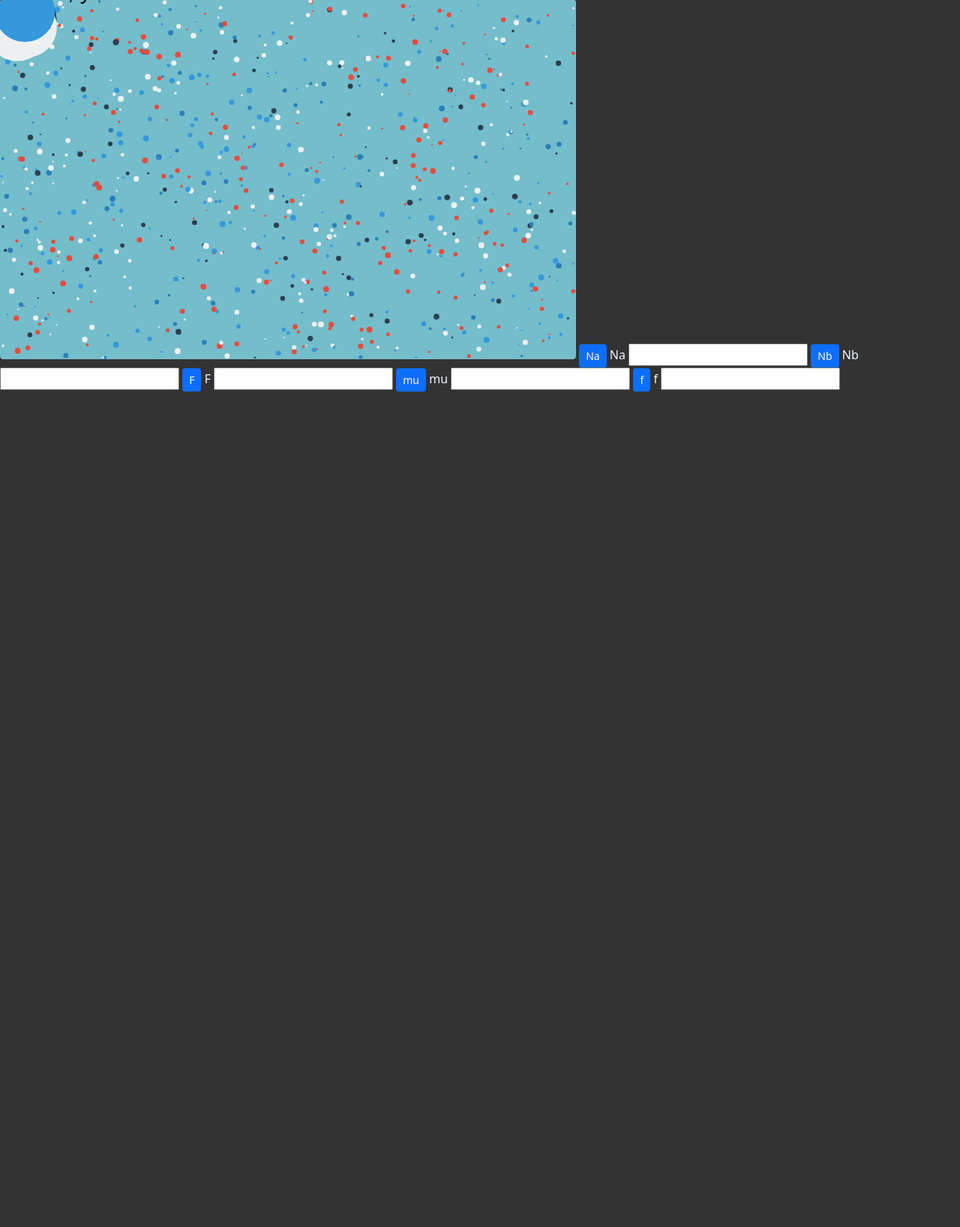
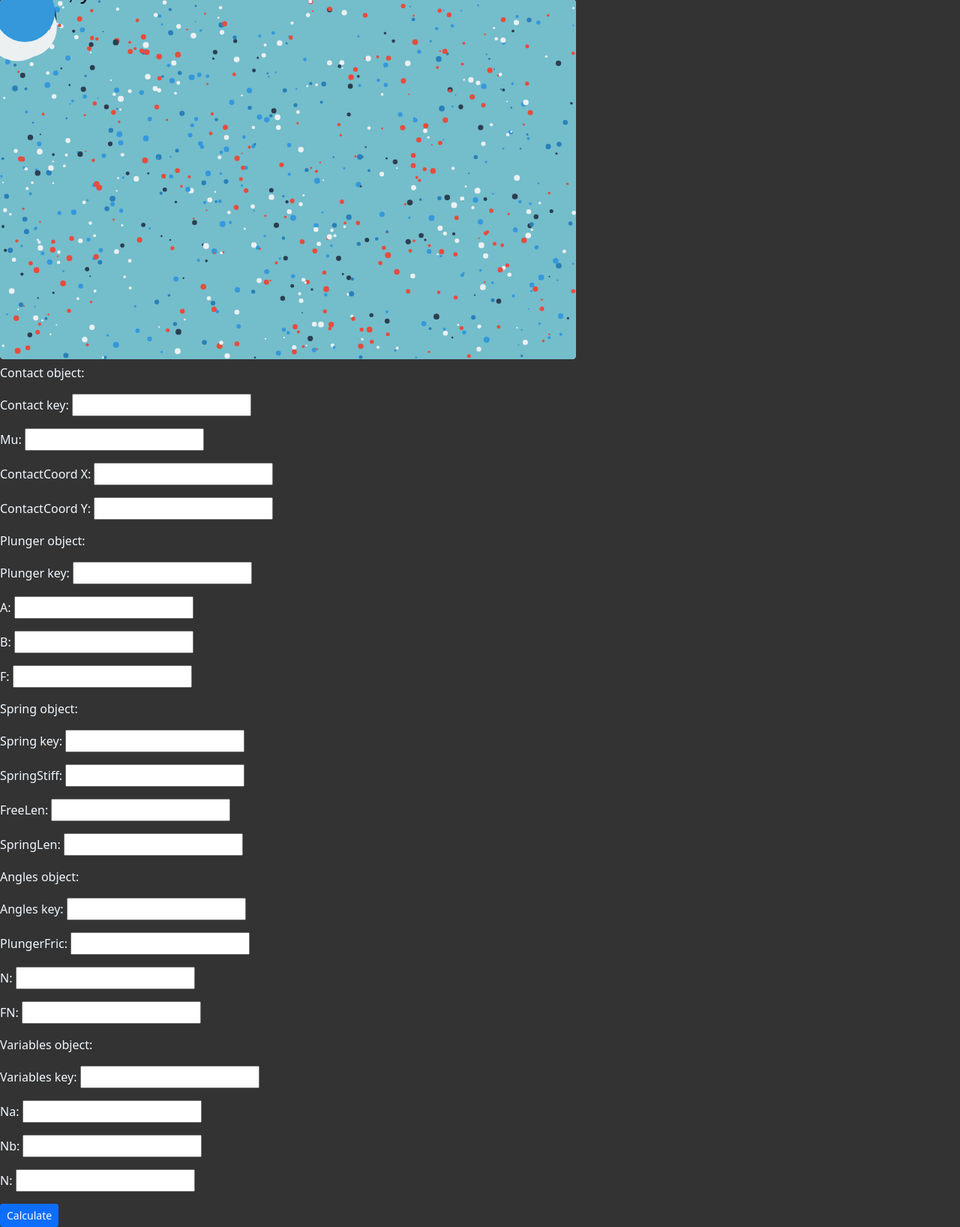
Before and after one commit to Dmytro-kur/ForceCalc, a Django app: template ForceApp/force/templates/force/calculation.html in a window 1280 px wide. Shown: the part 137-1773 px from the top of the page at 75% size. Before the commit the page ends 659 px from the top, so only its background shows below. Run offline with Django 3.2, Linux system fonts and the light colour scheme; the template is opened without the code that fills it: values that come from a table or form of the project are taken from there, others are empty; tables that the repository leaves empty hold one stand-in row (values such as "Sample post").

Commit message:
Generation

```diff
--- a/ForceApp/force/models.py
+++ b/ForceApp/force/models.py
@@ -41,28 +41,28 @@ class Project(models.Model):
 class Contact(models.Model):
 
     datetime = models.DateTimeField(auto_now_add=True)
-    key = models.CharField(max_length=255, primary_key=True)
+    contact_key = models.CharField(max_length=255, primary_key=True)
 
     mu = models.FloatField()
     contactCoord_X = models.FloatField()
     contactCoord_Y = models.FloatField()
-    project = models.ForeignKey(Project, on_delete=models.CASCADE, related_name="project_contacts")
+    project = models.ForeignKey(Project, on_delete=models.CASCADE, related_name="contacts")
 
     def __str__(self):
-        return f"{self.description}"
+        return f"{self.contact_key}"
 
 class Plunger(models.Model):
 
     datetime = models.DateTimeField(auto_now_add=True)
-    key = models.CharField(max_length=255, primary_key=True)
+    plunger_key = models.CharField(max_length=255, primary_key=True)
 
     a = models.FloatField()
     b = models.FloatField()
     f = models.FloatField()
-    project = models.ForeignKey(Project, on_delete=models.CASCADE, related_name="project_plungers")
+    project = models.ForeignKey(Project, on_delete=models.CASCADE, related_name="plungers")
 
     def __str__(self):
-        return f"{self.description}"
+        return f"{self.plunger_key}"
 
     def is_valid_plunger(self):
         return round(self.a, 5) > 0 and round(self.b, 5) > 0
@@ -70,15 +70,15 @@ class Plunger(models.Model):
 class Spring(models.Model):
 
     datetime = models.DateTimeField(auto_now_add=True)
-    key = models.CharField(max_length=255, primary_key=True)
+    spring_key = models.CharField(max_length=255, primary_key=True)
 
     springStiff = models.FloatField()
     freeLen = models.FloatField()
     springLen = models.FloatField()
-    project = models.ForeignKey(Project, on_delete=models.CASCADE, related_name="project_springs")
+    project = models.ForeignKey(Project, on_delete=models.CASCADE, related_name="springs")
 
     def __str__(self):
-        return f"{self.description}"
+        return f"{self.spring_key}"
 
     def is_valid_spring(self):
         return round(self.freeLen, 5) > round(self.springLen, 5)
@@ -89,15 +89,15 @@ class Spring(models.Model):
 class Angles(models.Model):
 
     datetime = models.DateTimeField(auto_now_add=True)
-    key = models.CharField(max_length=255, primary_key=True)
+    angles_key = models.CharField(max_length=255, primary_key=True)
 
     plungerFric = models.FloatField()
     N = models.FloatField()
     FN = models.FloatField()
-    project = models.ForeignKey(Project, on_delete=models.CASCADE, related_name="project_angles")
+    project = models.ForeignKey(Project, on_delete=models.CASCADE, related_name="angles")
 
     def __str__(self):
-        return f"{self.description}"
+        return f"{self.angles_key}"
 
     def is_valid_angle(self):
         return round(self.N, 5) - 90 == round(self.FN, 5) or round(self.N, 5) + 90 == round(self.FN, 5)
@@ -105,15 +105,15 @@ class Angles(models.Model):
 class Variables(models.Model):
 
     datetime = models.DateTimeField(auto_now_add=True)
-    key = models.CharField(max_length=255, primary_key=True)
+    variables_key = models.CharField(max_length=255, primary_key=True)
 
     Na = models.FloatField()
     Nb = models.FloatField()
     N = models.FloatField()
-    project = models.ForeignKey(Project, on_delete=models.CASCADE, related_name="project_variables")
+    project = models.ForeignKey(Project, on_delete=models.CASCADE, related_name="variables")
 
     def __str__(self):
-        return f"{self.description}"
+        return f"{self.variables_key}"
 
     def calc_vars(Pl_F_tr_angle, F, a, b, f, mu, N_angle, F_tr_angle):
 
--- a/ForceApp/force/templates/force/calculation.html
+++ b/ForceApp/force/templates/force/calculation.html
@@ -8,25 +8,22 @@
     <canvas id="canvas" width="600" height="600"></canvas>
     <img id="source" src="{% static 'force/coding.png' %}" alt="icon">
 
-    <button class="btn btn-primary btn-sm">Na</button>
-    <label for="Na">Na</label>
-    <input id="Na" type="text">
+    <p>Contact object:</p>
+    <p>{{ ContactForm.as_p }}</p>
 
-    <button class="btn btn-primary btn-sm">Nb</button>
-    <label for="Na">Nb</label>
-    <input id="Nb" type="text">
+    <p>Plunger object:</p>
+    <p>{{ PlungerForm.as_p }}</p>
 
-    <button class="btn btn-primary btn-sm">F</button>
-    <label for="F">F</label>
-    <input id="F" type="text">
+    <p>Spring object:</p>
+    <p>{{ SpringForm.as_p }}</p>
 
-    <button class="btn btn-primary btn-sm">mu</button>
-    <label for="mu">mu</label>
-    <input id="mu" type="text">
+    <p>Angles object:</p>
+    <p>{{ AnglesForm.as_p }}</p>
 
-    <button class="btn btn-primary btn-sm">f</button>
-    <label for="f">f</label>
-    <input id="f" type="text">
+    <p>Variables object:</p>
+    <p>{{ VariablesForm.as_p }}</p>
+
+    <button class="btn btn-primary btn-sm">Calculate</button>
 
 {% endblock %}
 
--- a/ForceApp/force/urls.py
+++ b/ForceApp/force/urls.py
@@ -7,7 +7,7 @@ urlpatterns = [
     path("login", views.login_view, name="login"),
     path("logout", views.logout_view, name="logout"),
     path("register", views.register, name="register"),
-    path("calculation", views.calculation, name="calculation"),
+    path("calculation/<str:project>", views.calculation, name="calculation"),
 
     # API Routes
     path("projects/<str:query>", views.projects, name="projects"),
--- a/ForceApp/force/views.py
+++ b/ForceApp/force/views.py
@@ -17,6 +17,31 @@ class ProjectForm(ModelForm):
     class Meta:
         model = Project
         fields = ['project_number','project_name','assembly_number']
+
+class ContactForm(ModelForm):
+    class Meta:
+        model = Contact
+        fields = ['contact_key','mu','contactCoord_X', 'contactCoord_Y']
+
+class PlungerForm(ModelForm):
+    class Meta:
+        model = Plunger
+        fields = ['plunger_key','a','b', 'f']
+
+class SpringForm(ModelForm):
+    class Meta:
+        model = Spring
+        fields = ['spring_key','springStiff','freeLen', 'springLen']
+
+class AnglesForm(ModelForm):
+    class Meta:
+        model = Angles
+        fields = ['angles_key','plungerFric','N', 'FN']
+
+class VariablesForm(ModelForm):
+    class Meta:
+        model = Variables
+        fields = ['variables_key','Na','Nb', 'N']
 
 def index(request):
     return render(request, 'force/index.html', {
@@ -77,26 +102,70 @@ def register(request):
 @login_required
 def new_project(request):
 
-    byte_str = request.body
-    dict_str = byte_str.decode("UTF-8")
-    mydata = ast.literal_eval(dict_str)
+    if request.method == "POST":
+        byte_str = request.body
+        dict_str = byte_str.decode("UTF-8")
+        mydata = ast.literal_eval(dict_str)
 
-    project_data = ProjectForm(mydata)
+        project_data = ProjectForm(mydata)
 
-    if project_data.is_valid():
+        if project_data.is_valid():
 
-        project_creator = project_data.save(commit=False)
-        project_creator.user = request.user
-        project_creator.save()
+            project_creator = project_data.save(commit=False)
+            project_creator.user = request.user
+            project_creator.save()
 
-        return JsonResponse({"message": "New project is created."}, status=201)
-    else:
-        print(project_data.errors["project_number"])
-        return JsonResponse({"error": project_data.errors["project_number"][0]}, status=400)
+            return JsonResponse({"message": "New project is created."}, status=201)
+        else:
+            print(project_data.errors["project_number"])
+            return JsonResponse({"error": project_data.errors["project_number"][0]}, status=400)
 
 def projects(request, query):
 
-    if query == "all":
+    if request.method == "GET":
+        if query == "all":
+
+            # Get page number
+            page = int(request.GET.get("page"))
+            end = page*10
+            start = end - 10
+
+            # Generate list of projects
+            projects = Project.objects.order_by("-datetime")[start:end]
+
+            # Artificially delay speed of response
+            # time.sleep(0.3)
+
+            # Return list of projects
+            return JsonResponse([{"projects_count": Project.objects.count()}] +
+            [project.serialize() for project in projects], safe=False)
+
+        projects_user = Project.objects.none()
+        projects_email = Project.objects.none()
+        projects_num = Project.objects.none()
+        projects_name = Project.objects.none()
+        projects_ass = Project.objects.none()
+
+        # make queries
+        try:
+            user_name = User.objects.filter(username__icontains=query).first()
+            projects_user = Project.objects.filter(user=user_name)
+        except User.DoesNotExist:
+            pass
+
+        try:
+            user_email = User.objects.filter(email__icontains=query).first()
+            projects_email = Project.objects.filter(user=user_email)
+        except User.DoesNotExist:
+            pass
+
+        projects_num = Project.objects.filter(project_number__icontains=query)
+        projects_name = Project.objects.filter(project_name__icontains=query)
+        projects_ass = Project.objects.filter(assembly_number__icontains=query)
+
+        projects = Project.objects.none()
+        projects_all = projects.union(projects_user, projects_email,
+                                projects_num, projects_name, projects_ass)
 
         # Get page number
         page = int(request.GET.get("page"))
@@ -104,58 +173,28 @@ def projects(request, query):
         start = end - 10
 
         # Generate list of projects
-        projects = Project.objects.order_by("-datetime")[start:end]
+        projects = projects_all.order_by("-datetime")[start:end]
 
         # Artificially delay speed of response
         # time.sleep(0.3)
 
         # Return list of projects
-        return JsonResponse([{"projects_count": Project.objects.count()}] +
+
+        return JsonResponse([{"projects_count": projects_all.count()}] +
         [project.serialize() for project in projects], safe=False)
 
-    projects_user = Project.objects.none()
-    projects_email = Project.objects.none()
-    projects_num = Project.objects.none()
-    projects_name = Project.objects.none()
-    projects_ass = Project.objects.none()
+@login_required
+def calculation(request, project):
 
-    # make queries
-    try:
-        user_name = User.objects.filter(username__icontains=query).first()
-        projects_user = Project.objects.filter(user=user_name)
-    except User.DoesNotExist:
-        pass
+    if request.method == "GET":
+        project_inst = Project.objects.get(project_number=project)
+        contacts = project_inst.contacts.all()
+        print(contacts)
 
-    try:
-        user_email = User.objects.filter(email__icontains=query).first()
-        projects_email = Project.objects.filter(user=user_email)
-    except User.DoesNotExist:
-        pass
-
-    projects_num = Project.objects.filter(project_number__icontains=query)
-    projects_name = Project.objects.filter(project_name__icontains=query)
-    projects_ass = Project.objects.filter(assembly_number__icontains=query)
-
-    projects = Project.objects.none()
-    projects_all = projects.union(projects_user, projects_email,
-                             projects_num, projects_name, projects_ass)
-
-    # Get page number
-    page = int(request.GET.get("page"))
-    end = page*10
-    start = end - 10
-
-    # Generate list of projects
-    projects = projects_all.order_by("-datetime")[start:end]
-
-    # Artificially delay speed of response
-    # time.sleep(0.3)
-
-    # Return list of projects
-
-    return JsonResponse([{"projects_count": projects_all.count()}] +
-    [project.serialize() for project in projects], safe=False)
-
-@login_required
-def calculation(request):
-    return render(request, 'force/calculation.html')
+        return render(request, 'force/calculation.html', {
+            "ContactForm": ContactForm(),
+            "PlungerForm": PlungerForm(),
+            "SpringForm": SpringForm(),
+            "AnglesForm": AnglesForm(),
+            "VariablesForm": VariablesForm(),
+        })
```
Also changed, not shown: ForceApp/force/static/force/filter.js (+7 -6 lines), ForceApp/db.sqlite3, ForceApp/force/migrations/0002_auto_20210614_1739.py (added), ForceApp/force/migrations/0003_auto_20210614_1802.py (added).
